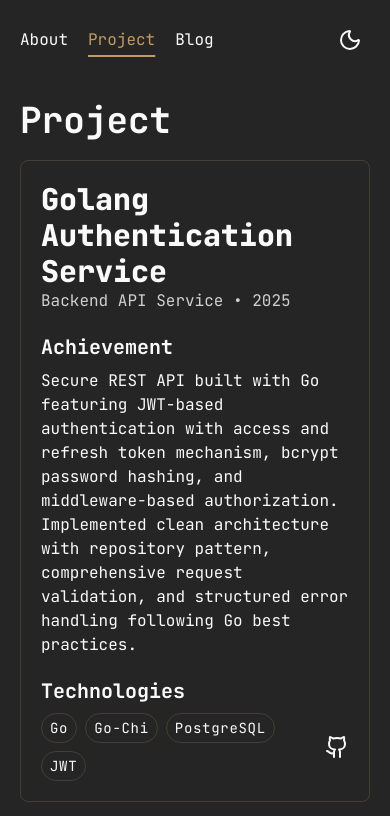
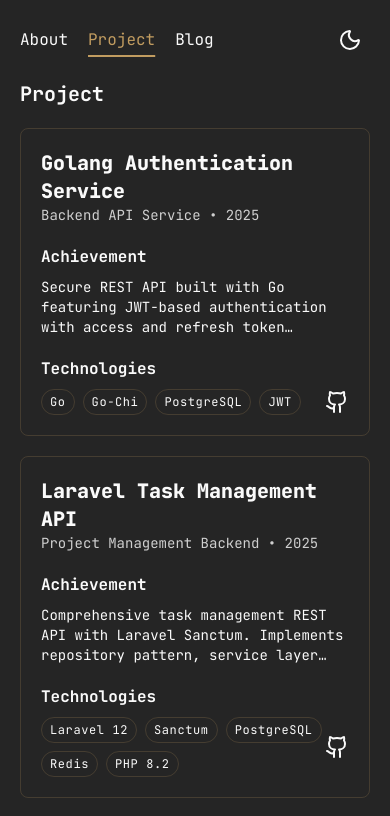
Before and after one commit to ChristianTertius/chris_real_blog, a React (Vite) app in the folder frontend/: page /projects in a window 390 px wide. Shown: the top 816 px of the page. Built offline with nearby package versions, Linux system fonts and the light colour scheme.

Commit message:
(FE) project updated for mobile view
lalala

```diff
--- a/frontend/src/components/About.tsx
+++ b/frontend/src/components/About.tsx
@@ -38,9 +38,9 @@
   if (!user) { return }
 
   return (
-    <div className="px-5 mt-5 sm:px-0">
+    <div className="px-5 sm:mt-5 sm:px-0">
 
-      <div className="my-3 space-y-3 relative">
+      <div className="sm:my-3 space-y-3 relative">
         <div>
           <h1 className="text-xl sm:text-4xl font-bold">
             <span ref={elementRef}>{hasTyped ? 'Christian Carlos Tertius' : ''}</span>
@@ -66,7 +66,7 @@
           </div>
         )}
       </div>
-      <div className="flex flex-col text-sm sm:text-xs leading-6">
+      <div className="flex flex-col text-xs sm:text-base leading-6">
         <p className="text-left">👋 {user.description}</p>
 
         <OnTheWeb />
--- a/frontend/src/components/Blog.tsx
+++ b/frontend/src/components/Blog.tsx
@@ -51,9 +51,9 @@
   }
 
   return (
-    <div className="px-5 mt-5 sm:px-0">
+    <div className="px-5 sm:mt-5 sm:px-0">
       <div className="flex items-center justify-between">
-        <h1 className="text-4xl font-bold">
+        <h1 className="text-xl sm:text-4xl font-bold">
           <span ref={elementRef}>{hasTyped ? 'Blog' : ''}</span>
           {!isComplete && !hasTyped && (
             <span className="inline-block ml-1 text-third">|</span>
@@ -63,12 +63,12 @@
 
 
       {currentBlog.map((blog) => (
-        <Link to={`/blogs/${blog.id}`} className="text-sm flex-wrap sm:text-lg my-3 flex justify-between group items-center group-hover:text-third transition-all duration-50 group-hover:underline underline-offset-10">
+        <Link to={`/blogs/${blog.id}`} className="text-sm flex-wrap sm:text-lg my-3 flex items-start justify-start sm:justify-between sm:flex-row flex-col group sm:items-center group-hover:text-third transition-all duration-50 group-hover:underline underline-offset-10">
           <h1 className="group-hover:text-third group-hover:underline">
             {blog.title}
           </h1>
 
-          <p className="group-hover:text-third text-sm transition-all duration-50 group-hover:underline underline-offset-10">{blog.date}</p>
+          <p className="group-hover:text-third transition-all duration-50 group-hover:underline underline-offset-10">{blog.date}</p>
 
         </Link>
       ))}
--- a/frontend/src/components/Project.tsx
+++ b/frontend/src/components/Project.tsx
@@ -58,9 +58,9 @@
   }
 
   return (
-    <div className="px-5 mt-5 sm:px-0">
+    <div className="px-5 sm:mt-5 sm:px-0 sm:block sm:gap-0">
       <div className="flex justify-between items-center">
-        <h1 className="text-4xl font-bold">
+        <h1 className="text-xl sm:text-4xl font-bold">
           <span ref={elementRef}>{hasTyped ? 'Project' : ''}</span>
           {!isComplete && !hasTyped && (
             <span className="inline-block ml-1 text-third">|</span>
@@ -73,9 +73,9 @@
           <div className="flex justify-between">
             <div>
               <div className="flex items-center gap-2">
-                <h1 className="text-3xl font-extrabold group-hover:text-third transition-all duration-150">{project.name}</h1>
+                <h1 className="text-xl sm:text-3xl font-extrabold group-hover:text-third transition-all duration-150">{project.name}</h1>
               </div>
-              <p className="opacity-80">{project.type} • {project.year}</p>
+              <p className="text-sm sm:text-base opacity-80">{project.type} • {project.year}</p>
             </div>
             {project.link_website && (
               <Tooltip>
@@ -92,16 +92,18 @@
           </div>
 
           <div>
-            <h1 className="text-xl font-bold mb-2">Achievement</h1>
-            {project.achievement}
+            <h1 className="sm:text-xl font-bold mb-2">Achievement</h1>
+            <p className="text-sm sm:text-base line-clamp-3">
+              {project.achievement}
+            </p>
           </div>
 
           <div>
-            <h1 className="text-xl font-bold mb-2">Technologies</h1>
+            <h1 className="sm:text-xl font-bold mb-2">Technologies</h1>
             <div className="flex justify-between items-center ">
               <div className="flex gap-2 flex-wrap">
                 {project.techs.map((tech) => (
-                  <p className="tracking-wider border border-third/20 p-1 px-2 rounded-full text-sm">{tech}</p>
+                  <p className="tracking-wider border border-third/20 p-1 px-2 rounded-full text-xs sm:text-sm">{tech}</p>
                 ))}
               </div>
 
--- a/frontend/src/components/TopProject.tsx
+++ b/frontend/src/components/TopProject.tsx
@@ -30,10 +30,10 @@
         {projects.map((project) => (
           <a href={`${project.link_github}`} target="_blank" className="block rounded-md space-y-2 group cursor-pointer">
             <div className="space-y-1">
-              <h1 className="text-xl group-hover:text-third transition-colors duration-150">{project.name}</h1>
-              <p className="opacity-80 text-sm">{project.type} • {project.year}</p>
+              <h1 className="text-lg font-semibold sm:text-xl group-hover:text-third transition-colors duration-150">{project.name}</h1>
+              <p className="opacity-80 text-sm sm:text-sm">{project.type} • {project.year}</p>
             </div>
-            <p className="line-clamp-2">{project.achievement}</p>
+            <p className="line-clamp-2 text-sm sm:text-base">{project.achievement}</p>
           </a>
         ))}
 
```
Also changed, not shown: 1 other file (tests, documents, lock files or other folders).
